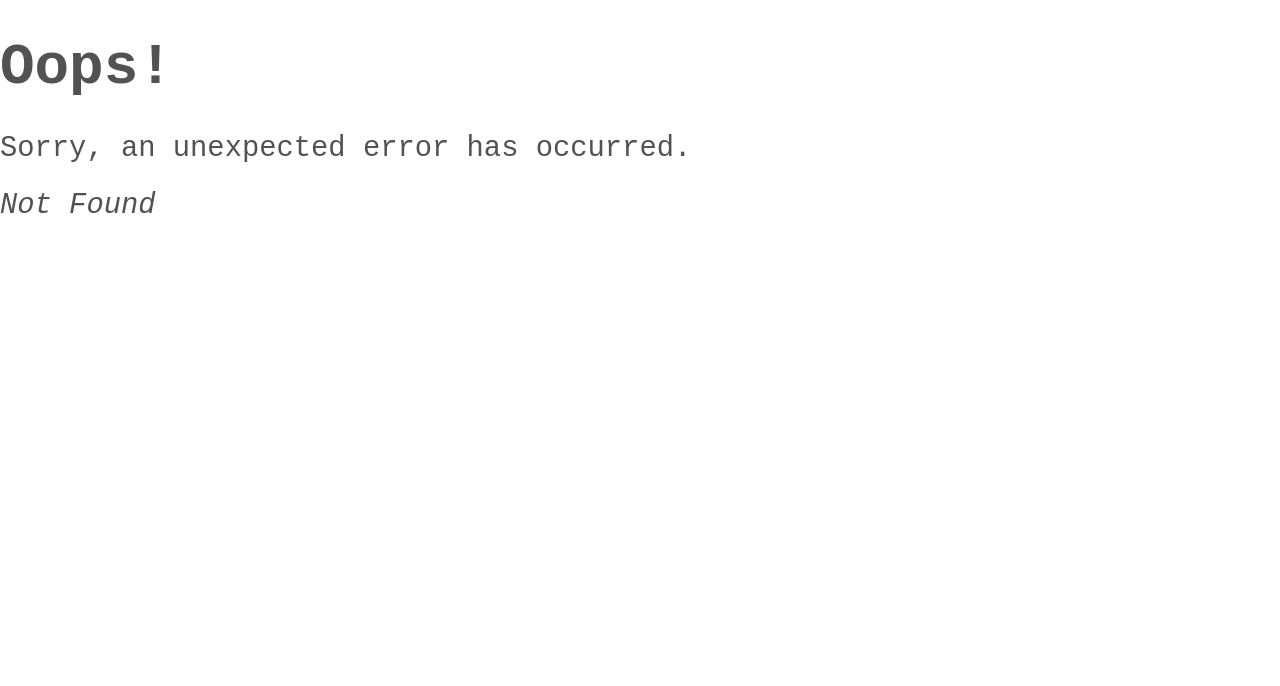
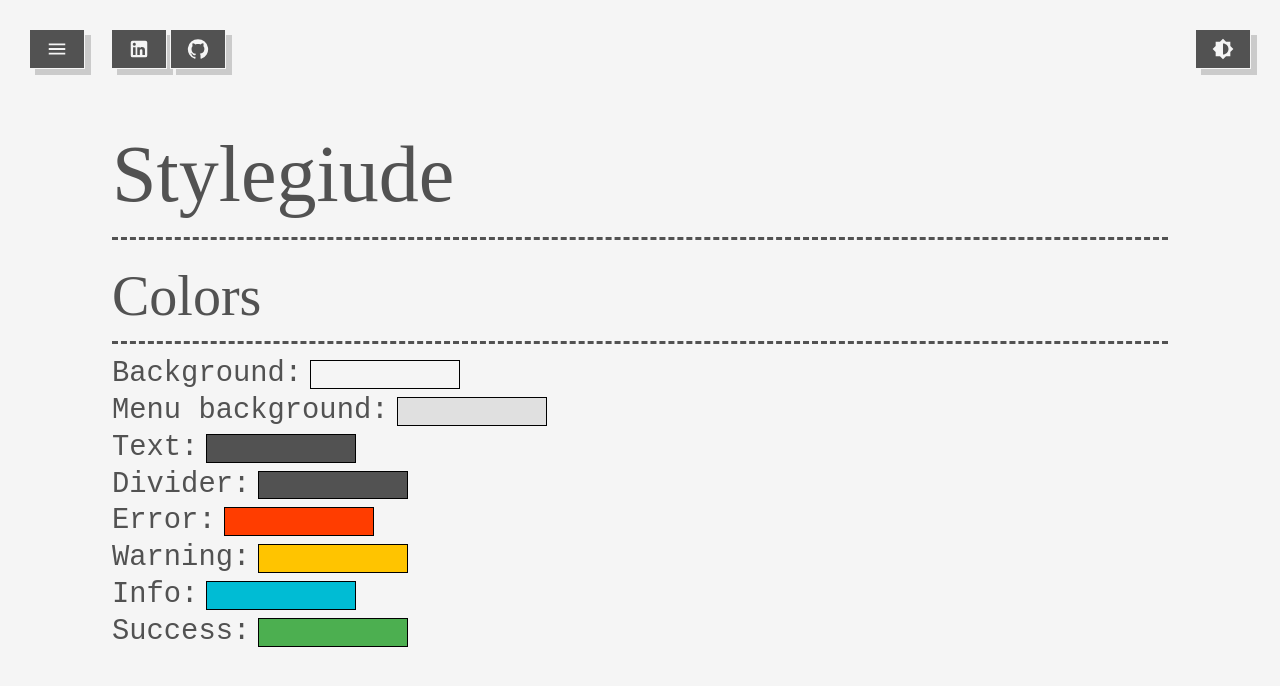
Before and after one commit to nfjdu/nfjdu.github.io, a React (Vite) app: page /styleguide/colors in a window 1280 px wide. Before the commit this address had no page. Shown: the top 686 px of the page. Built offline with nearby package versions, Linux system fonts and the light colour scheme; a small style sheet from the web is missing.

Commit message:
buttons,colors,icons pages + colors page base info

```diff
--- a/src/components/HeadingWithDivider/index.tsx
+++ b/src/components/HeadingWithDivider/index.tsx
@@ -1,15 +1,17 @@
-import { Typography } from "@mui/material";
+import { Typography, TypographyProps } from "@mui/material";
 import DashedDivider from "../DashedDivider";
 
-interface Props {
+interface Props extends TypographyProps {
   variant?: "h1" | "h2" | "h3" | "h4" | "h5" | "h6";
   children: React.ReactNode;
 }
 
-const HeadingWithDivider = ({ variant = "h1", children }: Props) => {
+const HeadingWithDivider = ({ variant = "h1", children, ...props }: Props) => {
   return (
     <>
-      <Typography variant={variant}>{children}</Typography>
+      <Typography variant={variant} {...props}>
+        {children}
+      </Typography>
       <DashedDivider />
     </>
   );
--- a/src/pages/Root/index.tsx
+++ b/src/pages/Root/index.tsx
@@ -69,11 +69,12 @@ const RootPage = () => {
           left: 0,
           right: 0,
           bottom: 0,
-          backgroundColor: (theme) => theme.palette.background2.main,
+          backgroundColor: (theme) => theme.palette.menuBackground.main,
           opacity: isMenuOpened ? 1 : 0,
           zIndex: isMenuOpened ? (theme) => theme.zIndex.drawer : -1,
           transition: "all 0.3s ease-in-out",
           transform: isMenuOpened ? "translateX(0)" : "translateX(-100%)",
+          overflowX: "hidden",
         }}
       >
         <List sx={{ py: { xs: 12, sm: 12 }, px: { xs: 1.5, sm: 14 } }}>
@@ -82,6 +83,15 @@ const RootPage = () => {
             title='Style&shy;guide'
             children={[
               <NavLink
+                key='/styleguide/colors'
+                paddingMultiplier={1}
+                typographyVariant='h2'
+                to='/styleguide/colors'
+                text='Colors'
+                onClick={() => setIsMenuOpened(false)}
+              />,
+              <NavLink
+                key='/styleguide/typography'
                 typographyVariant='h2'
                 paddingMultiplier={1}
                 to='/styleguide/typography'
@@ -89,10 +99,19 @@ const RootPage = () => {
                 onClick={() => setIsMenuOpened(false)}
               />,
               <NavLink
+                key='/styleguide/buttons'
                 paddingMultiplier={1}
                 typographyVariant='h2'
                 to='/styleguide/buttons'
                 text='Buttons'
+                onClick={() => setIsMenuOpened(false)}
+              />,
+              <NavLink
+                key='/styleguide/icons'
+                paddingMultiplier={1}
+                typographyVariant='h2'
+                to='/styleguide/icons'
+                text='Icons'
                 onClick={() => setIsMenuOpened(false)}
               />,
             ]}
--- /dev/null
+++ b/src/pages/Styleguide/Buttons/index.tsx
@@ -0,0 +1,11 @@
+import HeadingWithDivider from "../../../components/HeadingWithDivider";
+
+const ButtonsPage = () => {
+  return (
+    <>
+      <HeadingWithDivider variant='h2'>Buttons</HeadingWithDivider>
+    </>
+  );
+};
+
+export default ButtonsPage;
--- /dev/null
+++ b/src/pages/Styleguide/Colors/index.tsx
@@ -0,0 +1,60 @@
+import { Box, Stack, Typography } from "@mui/material";
+import HeadingWithDivider from "../../../components/HeadingWithDivider";
+
+const ColorsPage = () => {
+  return (
+    <>
+      <HeadingWithDivider variant='h2'>Colors</HeadingWithDivider>
+      <Stack sx={{ mt: 2 }} gap={1}>
+        <Stack direction='row' gap={1}>
+          <Typography>Background: </Typography>
+          <Box
+            sx={{ width: "150px", border: "1px solid black", backgroundColor: "background.paper" }}
+          />
+        </Stack>
+        <Stack direction='row' gap={1}>
+          <Typography>Menu background: </Typography>
+          <Box
+            sx={{
+              width: "150px",
+              border: "1px solid black",
+              backgroundColor: "menuBackground.main",
+            }}
+          />
+        </Stack>
+        <Stack direction='row' gap={1}>
+          <Typography>Text: </Typography>
+          <Box
+            sx={{ width: "150px", border: "1px solid black", backgroundColor: "text.primary" }}
+          />
+        </Stack>
+        <Stack direction='row' gap={1}>
+          <Typography>Divider: </Typography>
+          <Box sx={{ width: "150px", border: "1px solid black", backgroundColor: "divider" }} />
+        </Stack>
+        <Stack direction='row' gap={1}>
+          <Typography>Error: </Typography>
+          <Box sx={{ width: "150px", border: "1px solid black", backgroundColor: "error.main" }} />
+        </Stack>
+        <Stack direction='row' gap={1}>
+          <Typography>Warning: </Typography>
+          <Box
+            sx={{ width: "150px", border: "1px solid black", backgroundColor: "warning.main" }}
+          />
+        </Stack>
+        <Stack direction='row' gap={1}>
+          <Typography>Info: </Typography>
+          <Box sx={{ width: "150px", border: "1px solid black", backgroundColor: "info.main" }} />
+        </Stack>
+        <Stack direction='row' gap={1}>
+          <Typography>Success: </Typography>
+          <Box
+            sx={{ width: "150px", border: "1px solid black", backgroundColor: "success.main" }}
+          />
+        </Stack>
+      </Stack>
+    </>
+  );
+};
+
+export default ColorsPage;
--- /dev/null
+++ b/src/pages/Styleguide/Icons/index.tsx
@@ -0,0 +1,11 @@
+import HeadingWithDivider from "../../../components/HeadingWithDivider";
+
+const IconsPage = () => {
+  return (
+    <>
+      <HeadingWithDivider variant='h2'>Icons</HeadingWithDivider>
+    </>
+  );
+};
+
+export default IconsPage;
--- a/src/themes/themes.ts
+++ b/src/themes/themes.ts
@@ -16,11 +16,11 @@ declare module "@mui/material/styles" {
   // }
 
   interface Palette {
-    background2: Palette["primary"];
+    menuBackground: Palette["primary"];
   }
 
   interface PaletteOptions {
-    background2: PaletteOptions["primary"];
+    menuBackground: PaletteOptions["primary"];
   }
 }
 
@@ -181,7 +181,7 @@ const baseOptions: ThemeOptions = {
     MuiIconButton: {
       styleOverrides: {
         root: ({ theme }) => ({
-          color: theme.palette.background2.contrastText,
+          color: theme.palette.menuBackground.contrastText,
           background: theme.palette.primary.main,
           border: `1px solid ${theme.palette.background.paper}`,
           boxShadow: theme.shadows[1],
@@ -214,7 +214,7 @@ const lightThemeOptions: ThemeOptions = {
       default: "#ffffff", // White
       paper: "#f5f5f5", // Light Gray
     },
-    background2: {
+    menuBackground: {
       main: "#e0e0e0",
       contrastText: "#f5f5f5",
     },
@@ -275,7 +275,7 @@ const darkThemeOptions: ThemeOptions = {
     background: {
       paper: "#424242", // Dark gray
     },
-    background2: {
+    menuBackground: {
       main: "#616161",
       contrastText: "#424242",
     },
```
Also changed, not shown: src/routes/index.tsx (+8 -1 lines).
